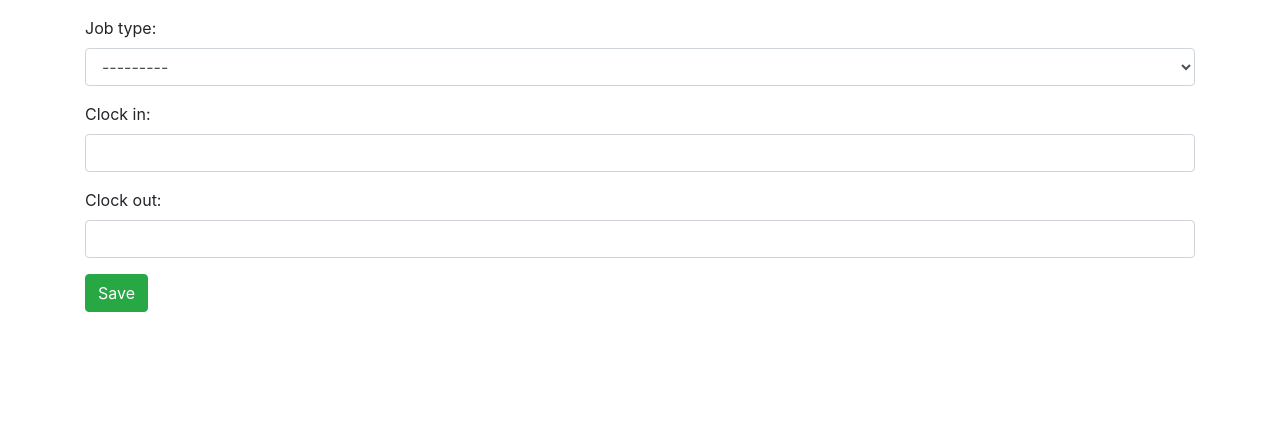
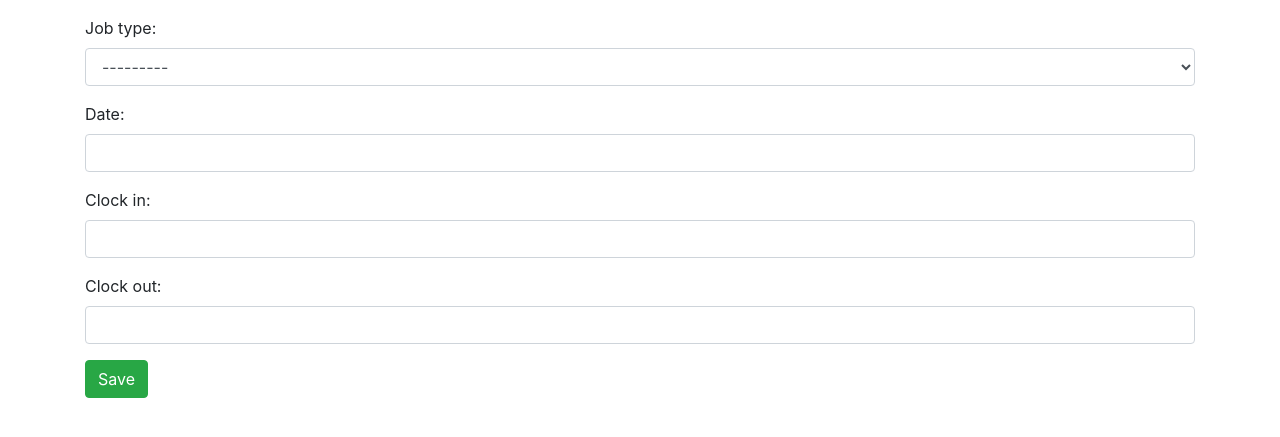
Before and after one commit to JetUni/profitability, a Django app: page /jobs/add in a window 1280 px wide. Shown: the part 302-739 px from the top of the page. Run offline with Django 3.2, Linux system fonts and the light colour scheme; data that the repository does not hold is empty; some libraries are stand-ins or nearby versions.

Commit message:
profit: job: add date field
Currently the clock in and clock out fields are datetime fields. This
is a problem because we want to have a separate date field from the
clock in/out fields which will be just times. Fix this by adding a new
field and migrating existing data to it.

```diff
--- a/profit/forms.py
+++ b/profit/forms.py
@@ -1,29 +1,35 @@
-from datetime import datetime
-from django.forms import ModelForm, DateTimeField
-from tempus_dominus.widgets import DateTimePicker
+from django.forms import ModelForm, DateField, TimeField
+from tempus_dominus.widgets import DatePicker, TimePicker
 from .models import Job
 
 
 class AddJobForm(ModelForm):
-    clock_in = DateTimeField(
-        input_formats=['%m/%d/%Y %I:%M %p'],
-        widget=DateTimePicker(
+    date = DateField(
+        input_formats=['%m/%d/%Y'],
+        widget=DatePicker(
             attrs={'autocomplete': 'off'},
-            options={'format': 'MM/DD/YYYY hh:mm A', 'viewMode': 'times'}
-        )
+            options={'format': 'MM/DD/YYYY'},
+        ),
     )
-    clock_out = DateTimeField(
-        input_formats=['%m/%d/%Y %I:%M %p'],
-        widget=DateTimePicker(
+    clock_in = TimeField(
+        input_formats=['%I:%M %p'],
+        widget=TimePicker(
             attrs={'autocomplete': 'off'},
-            options={'format': 'MM/DD/YYYY hh:mm A', 'viewMode': 'times'}
-        )
+            options={'format': 'hh:mm A'},
+        ),
+    )
+    clock_out = TimeField(
+        input_formats=['%I:%M %p'],
+        widget=TimePicker(
+            attrs={'autocomplete': 'off'},
+            options={'format': 'hh:mm A'},
+        ),
     )
 
     class Meta:
         model = Job
         fields = [
-            'name', 'revenue', 'job_type', 'employee', 'clock_in', 'clock_out',
+            'name', 'revenue', 'job_type', 'employee', 'date', 'clock_in', 'clock_out',
         ]
 
     def __init__(self, *args, **kwargs):
--- a/profit/models.py
+++ b/profit/models.py
@@ -1,3 +1,4 @@
+from datetime import datetime
 from decimal import Decimal, DivisionByZero
 from django.db import models
 
@@ -35,8 +36,9 @@ class Job(models.Model):
     revenue = models.DecimalField(max_digits=20, decimal_places=2)
     job_type = models.ForeignKey(JobType, on_delete=models.CASCADE)
     employee = models.ManyToManyField(Employee)
-    clock_in = models.DateTimeField()
-    clock_out = models.DateTimeField()
+    date = models.DateField()
+    clock_in = models.TimeField()
+    clock_out = models.TimeField()
 
     def __str__(self):
         return self.name
@@ -46,7 +48,9 @@ class Job(models.Model):
         return ', '.join(employees)
 
     def job_time(self):
-        delta = self.clock_out - self.clock_in
+        clock_in = datetime.combine(self.date, self.clock_in)
+        clock_out = datetime.combine(self.date, self.clock_out)
+        delta = clock_out - clock_in
         return Decimal(delta.seconds / 60)
 
     def profitability(self):
--- a/profit/templates/profit/add_job.html
+++ b/profit/templates/profit/add_job.html
@@ -34,6 +34,11 @@
     </div>
 
     <div class="form-group">
+      {{ form.date.errors }}
+      {{ form.date.label_tag }} {{ form.date }}
+    </div>
+
+    <div class="form-group">
       {{ form.clock_in.errors }}
       {{ form.clock_in.label_tag }} {{ form.clock_in }}
     </div>
--- a/profit/templates/profit/index.html
+++ b/profit/templates/profit/index.html
@@ -30,6 +30,7 @@
         <th>Revenue</th>
         <th>Job Type</th>
         <th>Employees</th>
+        <th>Date</th>
         <th>Clock In</th>
         <th>Clock Out</th>
         <th>Profitability</th>
@@ -42,6 +43,7 @@
         <td>${{job.revenue}}</td>
         <td>{{job.job_type}}</td>
         <td>{{job.employees_str}}</td>
+        <td>{{job.date}}</td>
         <td>{{job.clock_in}}</td>
         <td>{{job.clock_out}}</td>
         <td>{{job.profitability}}</td>
```
Also changed, not shown: profit/migrations/0003_add_job_date.py (added), profit/migrations/0004_migrate_job_date.py (added), profit/migrations/0005_alter_job_clock_in_out.py (added).
